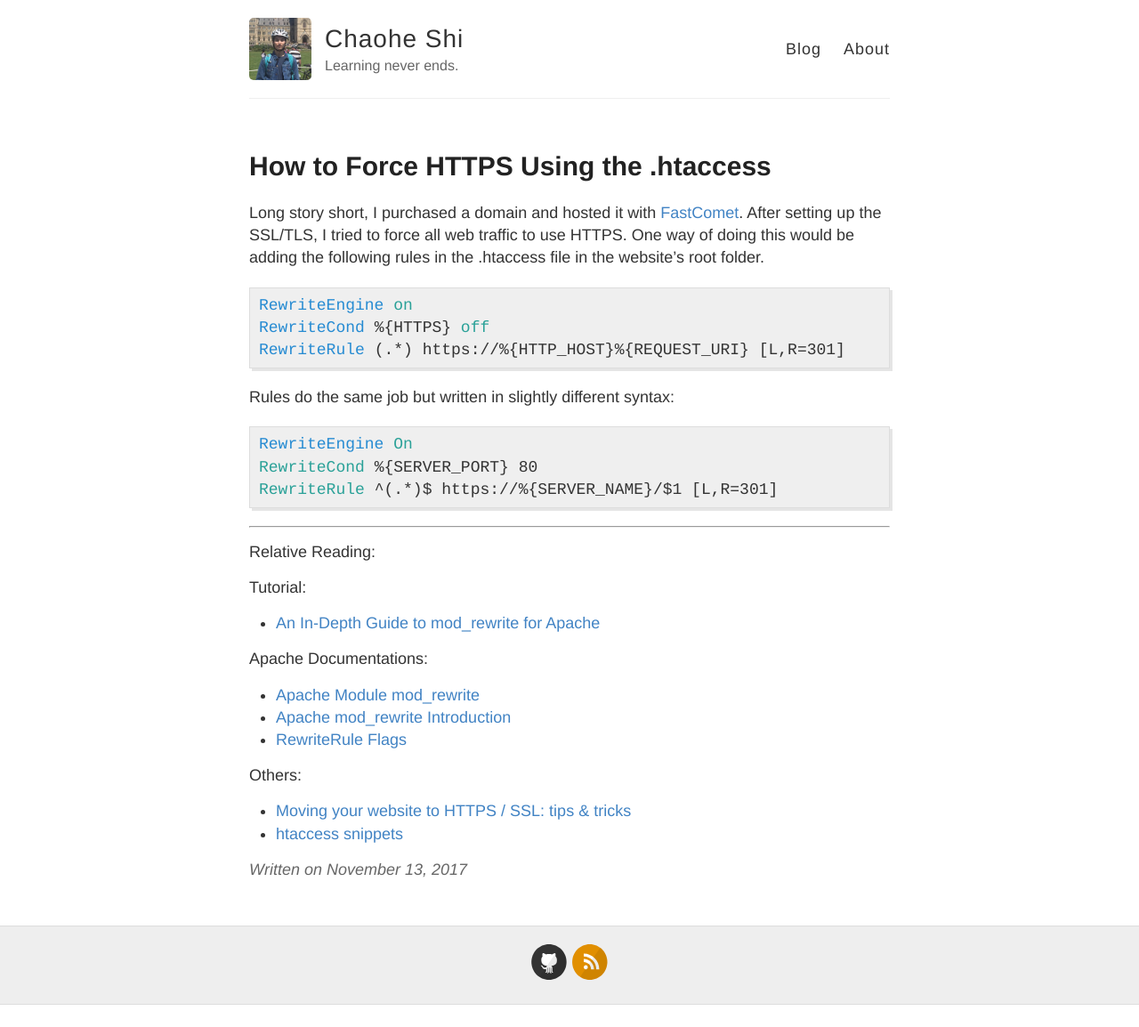
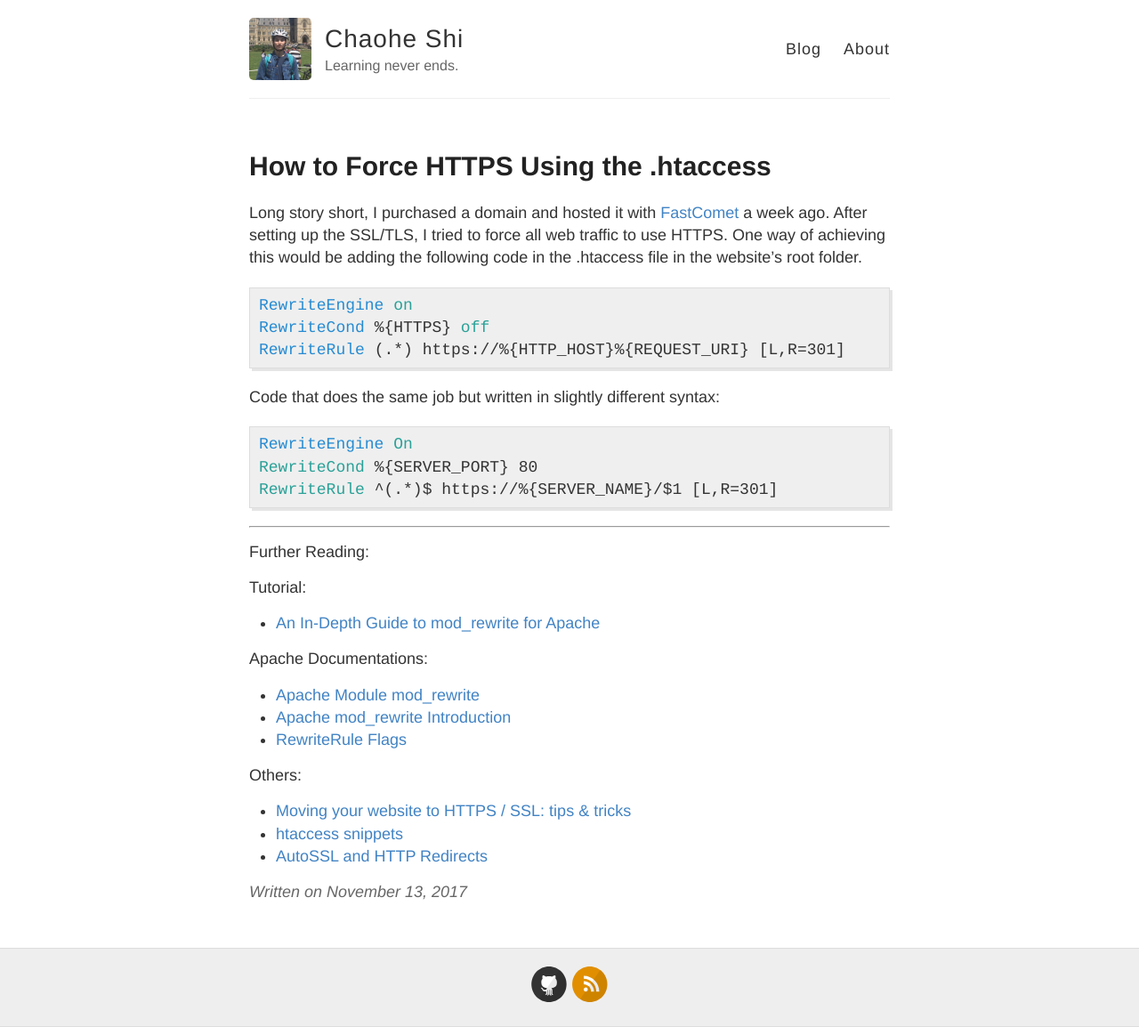
Before and after one commit to chaohershi/chaohershi.github.io, a Jekyll site: the page built from _posts/2017-11-13-How-to-Force-HTTPS-Using-the-htaccess.md, in a window 1280 px wide. Shown: the whole page at 89% size. Built offline with Jekyll 4.4.1, drawn with Linux system fonts in a browser that asks for light colours; our own code applies the rules of GitHub Pages for plain Markdown files; comment, search, counter and statistics services are not loaded; before the commit the page ends 1129 px from its top, so only the background shows below that.

Commit message:
Fix wording issue

````diff
--- a/_posts/2017-11-13-How-to-Force-HTTPS-Using-the-htaccess.md
+++ b/_posts/2017-11-13-How-to-Force-HTTPS-Using-the-htaccess.md
@@ -2,7 +2,7 @@
 title: How to Force HTTPS Using the .htaccess
 ---
 
-Long story short, I purchased a domain and hosted it with [FastComet](https://www.fastcomet.com/). After setting up the SSL/TLS, I tried to force all web traffic to use HTTPS. One way of doing this would be adding the following rules in the .htaccess file in the website’s root folder.
+Long story short, I purchased a domain and hosted it with [FastComet](https://www.fastcomet.com/) a week ago. After setting up the SSL/TLS, I tried to force all web traffic to use HTTPS. One way of achieving this would be adding the following code in the .htaccess file in the website’s root folder.
 
 ```apache
 RewriteEngine on
@@ -10,7 +10,7 @@ RewriteCond %{HTTPS} off
 RewriteRule (.*) https://%{HTTP_HOST}%{REQUEST_URI} [L,R=301]
 ```
 
-Rules do the same job but written in slightly different syntax:
+Code that does the same job but written in slightly different syntax:
 
 ```apache
 RewriteEngine On
@@ -20,7 +20,7 @@ RewriteRule ^(.*)$ https://%{SERVER_NAME}/$1 [L,R=301]
 
 ---
 
-Relative Reading:
+Further Reading:
 
 Tutorial:
 - [An In-Depth Guide to mod_rewrite for Apache](https://code.tutsplus.com/tutorials/an-in-depth-guide-to-mod_rewrite-for-apache--net-6708)
@@ -33,3 +33,4 @@ Apache Documentations:
 Others:
 - [Moving your website to HTTPS / SSL: tips & tricks](https://yoast.com/moving-your-website-to-https-ssl-tips-tricks/)
 - [htaccess snippets](https://css-tricks.com/snippets/htaccess/)
+- [AutoSSL and HTTP Redirects](https://forums.cpanel.net/threads/autossl-and-http-redirects.567801/)
````
